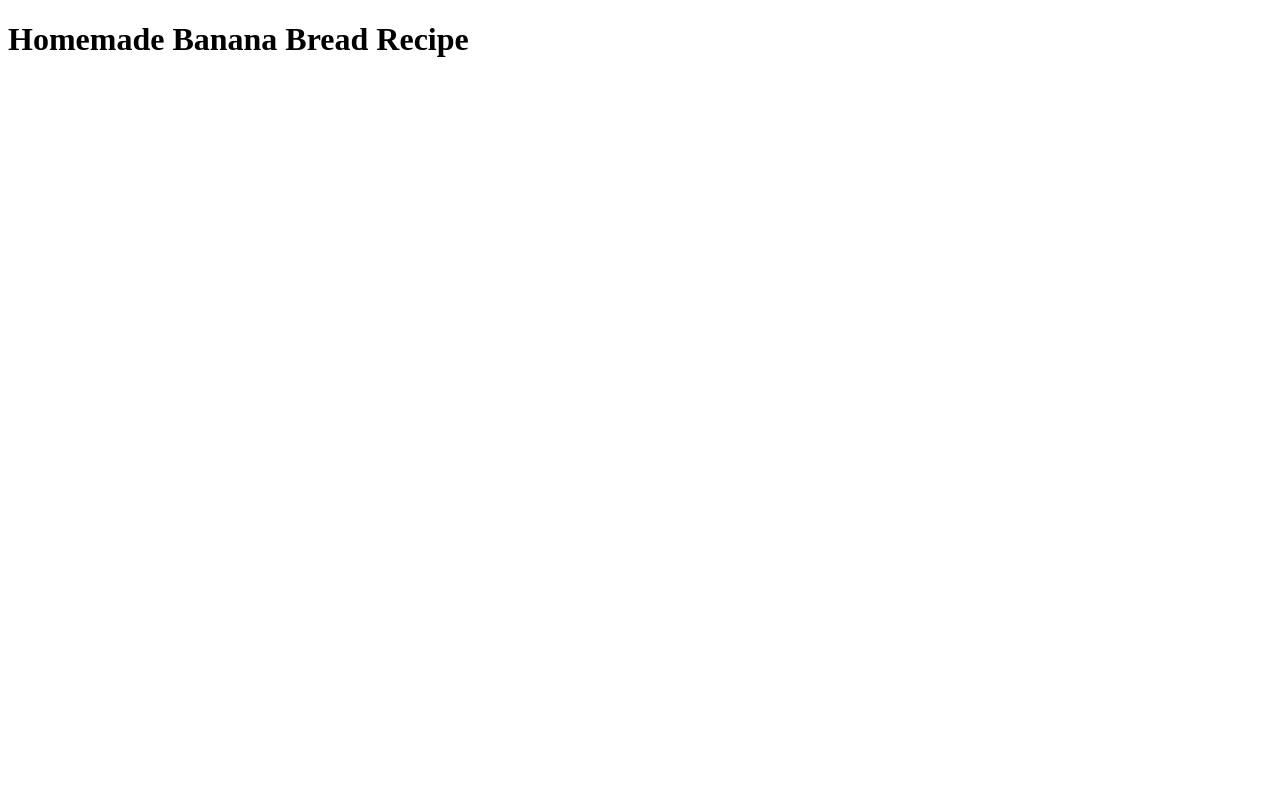
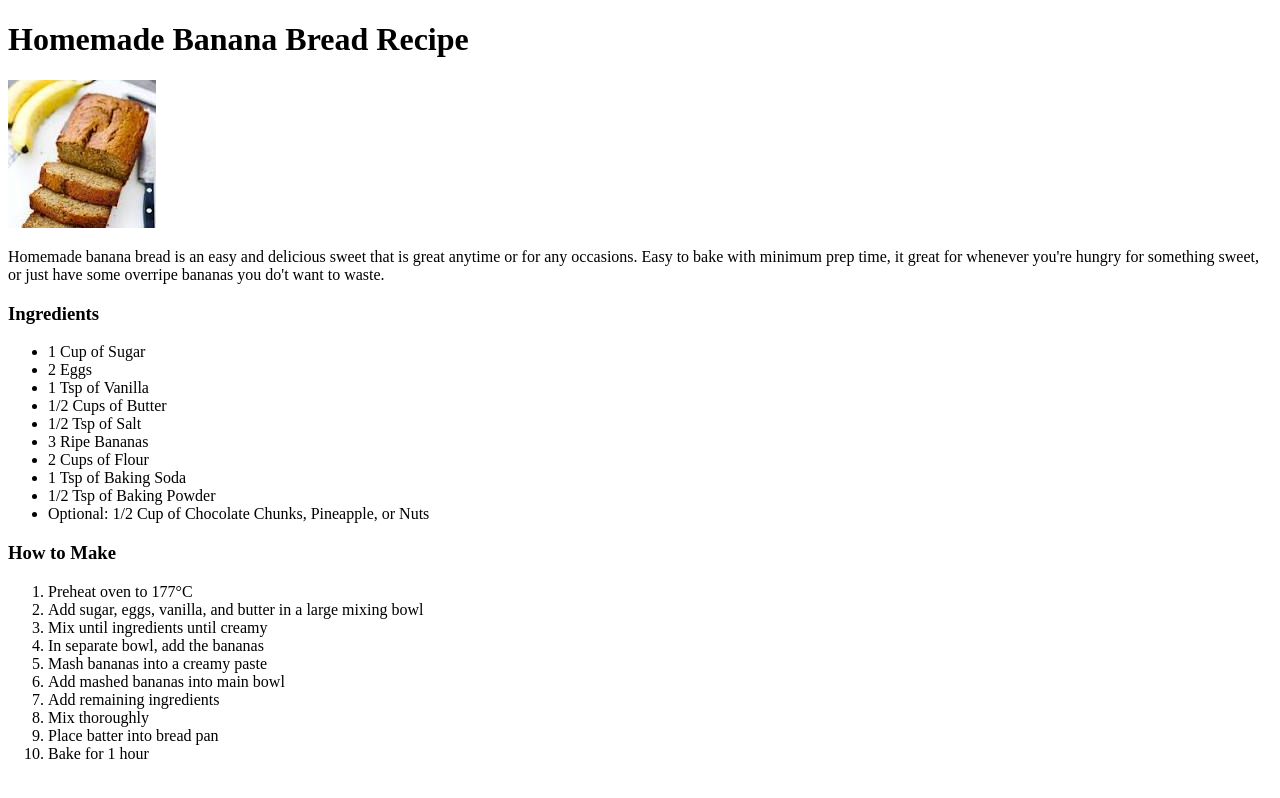
Before and after one commit to dvgpro/Odin-Recipes, a plain HTML site: page recipes/banana_bread.html in a window 1280 px wide. Drawn offline with Linux system fonts and the light colour scheme.

Commit message:
Add content of the banana bread recipe page
Add the description, ingredients, and instructions for the
banana bread recipe

```diff
--- a/recipes/banana_bread.html
+++ b/recipes/banana_bread.html
@@ -7,5 +7,40 @@
 
     <body>
         <h1>Homemade Banana Bread Recipe</h1>
+        <img src="./images/banana_bread.jpeg" alt="Image of Sliced Banana Bread">
+
+        <p>Homemade banana bread is an easy and delicious sweet
+        that is great anytime or for any occasions. Easy to bake
+        with minimum prep time, it great for whenever you're
+        hungry for something sweet, or just have some overripe
+        bananas you do't want to waste.</p>
+
+        <h3>Ingredients</h3>
+        <ul>
+            <li>1 Cup of Sugar</li>
+            <li>2 Eggs</li>
+            <li>1 Tsp of Vanilla</li>
+            <li>1/2 Cups of Butter</li>
+            <li>1/2 Tsp of Salt</li>
+            <li>3 Ripe Bananas</li>
+            <li>2 Cups of Flour</li>
+            <li>1 Tsp of Baking Soda</li>
+            <li>1/2 Tsp of Baking Powder</li>
+            <li>Optional: 1/2 Cup of Chocolate Chunks, Pineapple, or Nuts</li>
+        </ul>
+
+        <h3>How to Make</h3>
+        <ol>
+            <li>Preheat oven to 177°C</li>
+            <li>Add sugar, eggs, vanilla, and butter in a large mixing bowl</li>
+            <li>Mix until ingredients until creamy</li>
+            <li>In separate bowl, add the bananas</li>
+            <li>Mash bananas into a creamy paste</li>
+            <li>Add mashed bananas into main bowl</li>
+            <li>Add remaining ingredients</li>
+            <li>Mix thoroughly</li>
+            <li>Place batter into bread pan</li>
+            <li>Bake for 1 hour</li>
+        </ol>
     </body>
 </html>
```
